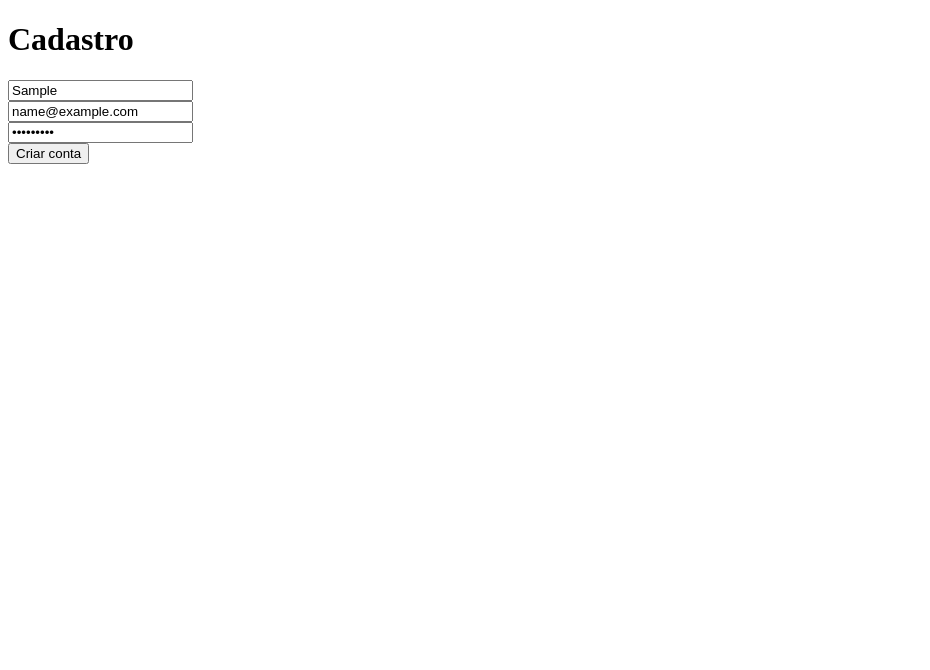
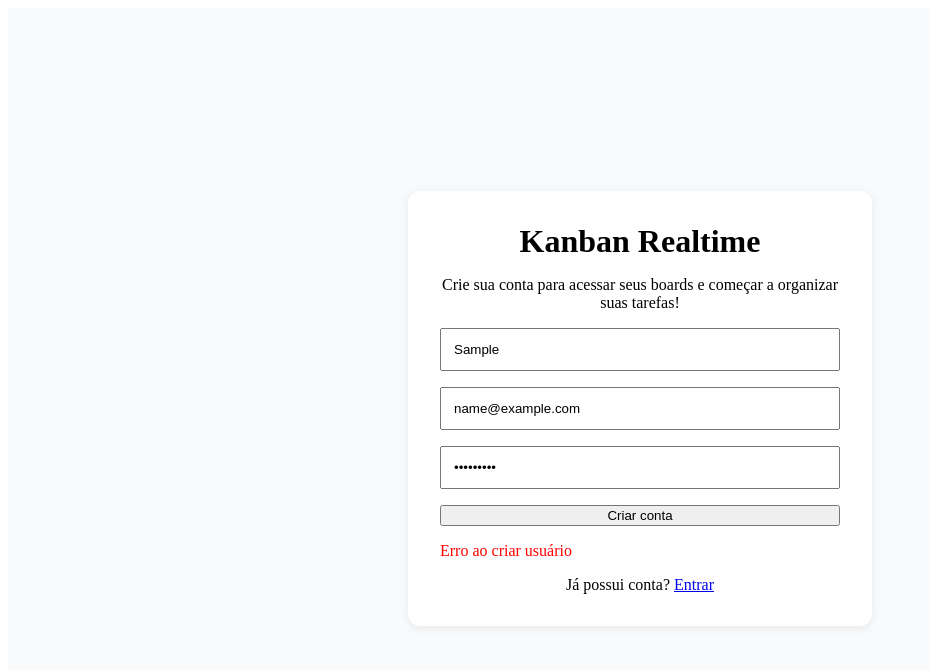
Before and after one commit to ArthurViniNunes/kanban-realtime, a React (Vite) app in the folder frontend/: page /register in a window 1280 px wide. Both pictures are taken after typing "Sample", "name@example.com", "Sample123" into the empty fields and a click on the button "Criar conta". Shown: the top 670 px of the page, without its empty margins (0-930 px from the left). Built offline with nearby package versions, Linux system fonts and the light colour scheme; no server answers.

Commit message:
feat: improve authentication flow and navigation

```diff
--- a/frontend/src/pages/LoginPage.tsx
+++ b/frontend/src/pages/LoginPage.tsx
@@ -1,5 +1,5 @@
 import { useState } from 'react';
-import { useNavigate } from 'react-router-dom';
+import { Link, useNavigate } from 'react-router-dom';
 
 import { useAuth } from '../context/AuthContext';
 
@@ -28,14 +28,55 @@ export function LoginPage() {
   }
 
   return (
-    <form onSubmit={handleSubmit}>
-      <h1>Login</h1>
+    <div
+      style={{
+        minHeight: '100vh',
+        display: 'flex',
+        justifyContent: 'center',
+        alignItems: 'center',
+        backgroundColor: '#f8fafc',
+      }}
+    >
+      <form
+        onSubmit={handleSubmit}
+        style={{
+          backgroundColor: 'white',
+          padding: '2rem',
+          borderRadius: '12px',
+          width: '400px',
+          display: 'flex',
+          flexDirection: 'column',
+          gap: '1rem',
+          boxShadow: '0 2px 10px rgba(0,0,0,0.08)',
+        }}
+      >
+        <h1
+          style={{
+            textAlign: 'center',
+            margin: 0,
+          }}
+        >
+          Kanban Realtime
+        </h1>
+
+        <p
+          style={{
+            textAlign: 'center',
+            margin: 0,
+          }}
+        >
+          Realize login para acessar seus boards e começar a organizar suas
+          tarefas!
+        </p>
 
         <input
           type="email"
           placeholder="Email"
           value={email}
           onChange={(e) => setEmail(e.target.value)}
+          style={{
+            padding: '0.75rem',
+          }}
         />
 
         <input
@@ -43,11 +84,34 @@ export function LoginPage() {
           placeholder="Senha"
           value={password}
           onChange={(e) => setPassword(e.target.value)}
+          style={{
+            padding: '0.75rem',
+          }}
         />
 
         <button type="submit">Entrar</button>
 
-      {error && <p>{error}</p>}
+        {error && (
+          <p
+            style={{
+              color: 'red',
+              margin: 0,
+            }}
+          >
+            {error}
+          </p>
+        )}
+
+        <div
+          style={{
+            textAlign: 'center',
+          }}
+        >
+          <span>Não possui conta? </span>
+
+          <Link to="/register">Criar conta</Link>
+        </div>
       </form>
+    </div>
   );
 }
--- a/frontend/src/pages/RegisterPage.tsx
+++ b/frontend/src/pages/RegisterPage.tsx
@@ -1,5 +1,5 @@
 import { useState } from 'react';
-import { useNavigate } from 'react-router-dom';
+import { Link, useNavigate } from 'react-router-dom';
 
 import { authService } from '../services/auth.service';
 
@@ -9,53 +9,117 @@ export function RegisterPage() {
   const [name, setName] = useState('');
   const [email, setEmail] = useState('');
   const [password, setPassword] = useState('');
+  const [error, setError] = useState('');
 
   async function handleSubmit(e: React.SubmitEvent<HTMLFormElement>) {
     e.preventDefault();
 
     try {
+      setError('');
+
       await authService.register(name, email, password);
 
       alert('Usuário criado com sucesso!');
 
       navigate('/login');
     } catch {
-      alert('Erro ao criar usuário');
+      setError('Erro ao criar usuário');
     }
   }
 
   return (
-    <div>
-      <h1>Cadastro</h1>
+    <div
+      style={{
+        minHeight: '100vh',
+        display: 'flex',
+        justifyContent: 'center',
+        alignItems: 'center',
+        backgroundColor: '#f8fafc',
+      }}
+    >
+      <form
+        onSubmit={handleSubmit}
+        style={{
+          backgroundColor: 'white',
+          padding: '2rem',
+          borderRadius: '12px',
+          width: '400px',
+          display: 'flex',
+          flexDirection: 'column',
+          gap: '1rem',
+          boxShadow: '0 2px 10px rgba(0,0,0,0.08)',
+        }}
+      >
+        <h1
+          style={{
+            textAlign: 'center',
+            margin: 0,
+          }}
+        >
+          Kanban Realtime
+        </h1>
 
-      <form onSubmit={handleSubmit}>
-        <div>
+        <p
+          style={{
+            textAlign: 'center',
+            margin: 0,
+          }}
+        >
+          Crie sua conta para acessar seus boards e começar a organizar suas
+          tarefas!
+        </p>
+
         <input
           placeholder="Nome"
           value={name}
           onChange={(e) => setName(e.target.value)}
+          style={{
+            padding: '0.75rem',
+          }}
         />
-        </div>
 
-        <div>
         <input
           placeholder="Email"
           type="email"
           value={email}
           onChange={(e) => setEmail(e.target.value)}
+          style={{
+            padding: '0.75rem',
+          }}
         />
-        </div>
 
-        <div>
         <input
           placeholder="Senha"
           type="password"
           value={password}
           onChange={(e) => setPassword(e.target.value)}
+          style={{
+            padding: '0.75rem',
+          }}
         />
-        </div>
 
         <button type="submit">Criar conta</button>
+
+        {error && (
+          <p
+            style={{
+              color: 'red',
+              margin: 0,
+            }}
+          >
+            {error}
+          </p>
+        )}
+
+        <div
+          style={{
+            textAlign: 'center',
+          }}
+        >
+          <span>Já possui conta? </span>
+
+          <Link to="/login">Entrar</Link>
+        </div>
       </form>
     </div>
   );
```
Lines whose indentation alone changed are shown as unchanged.
